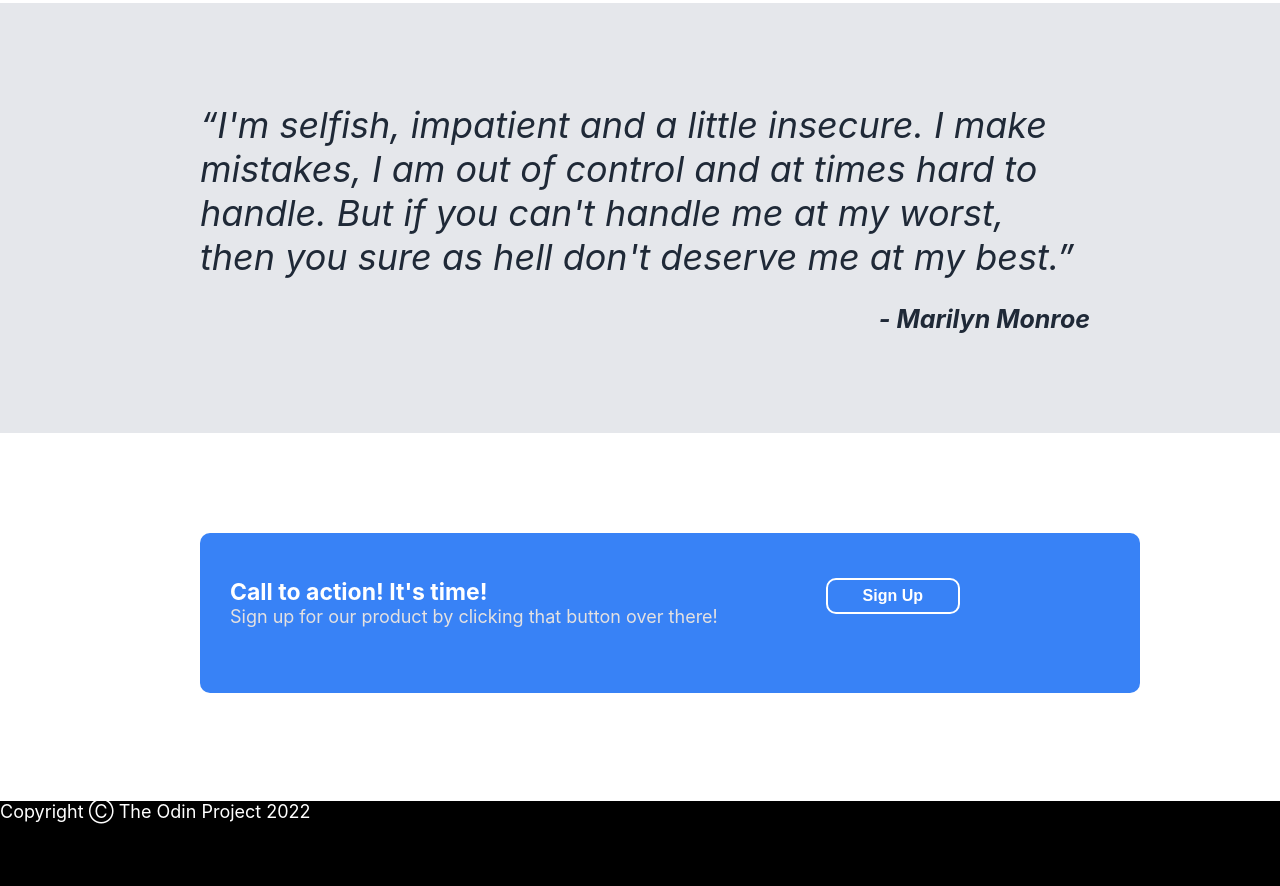
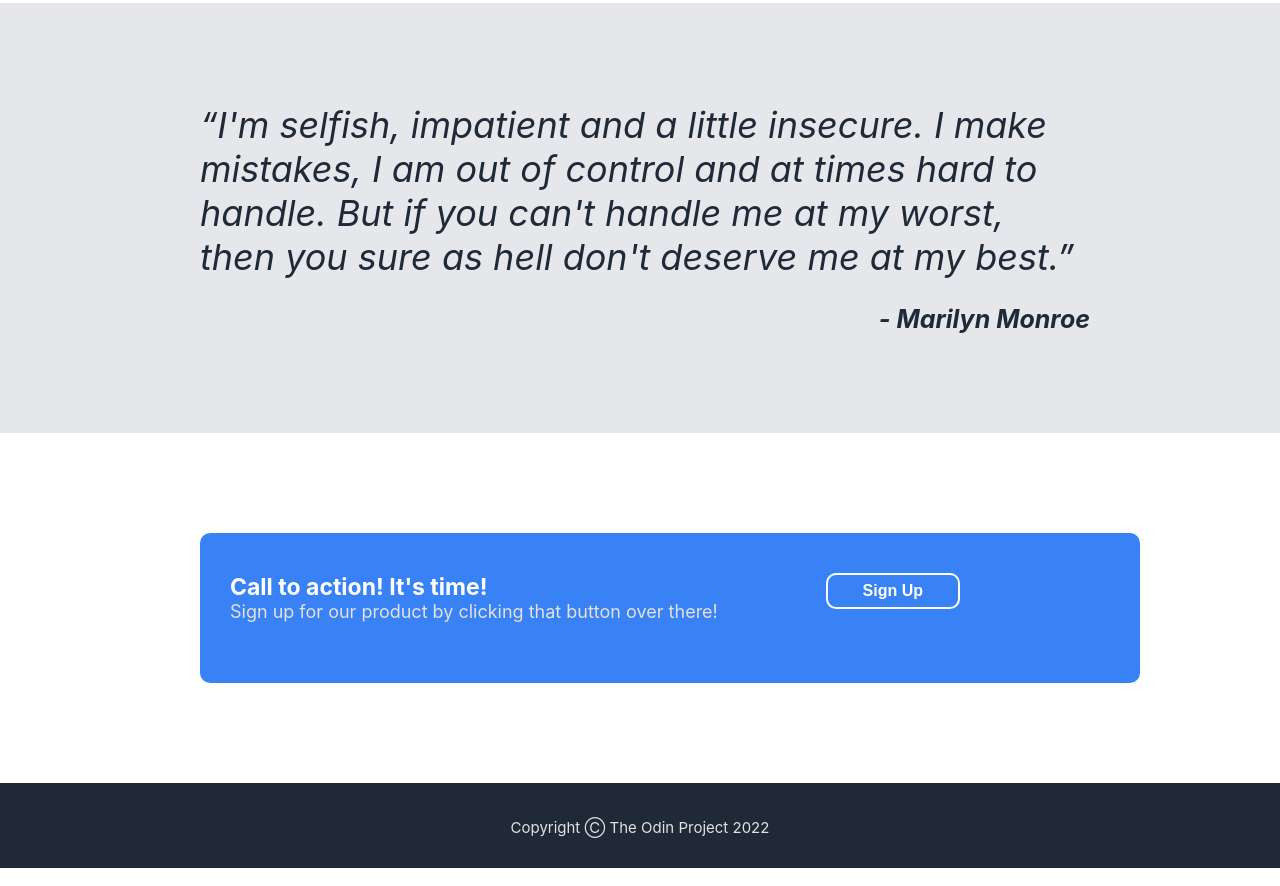
Before and after one commit to subasree-bs/odin-landing_page, a plain HTML site: page index.html in a window 1280 px wide. Shown: the part 1032-1918 px from the top of the page. Drawn offline with Linux system fonts and the light colour scheme.

Commit message:
ADD STYLES FOOTER

```diff
--- a/assets/css/styles.css
+++ b/assets/css/styles.css
@@ -40,7 +40,7 @@ li a {
     padding:20px 175px 20px 175px;
     /* background-color: grey; */
     height: 400px;
-    gap: 100px;
+    gap: 200px;
     /* width: 350px; */
   }
   .hcontent_left{
@@ -50,7 +50,11 @@ li a {
   }
   .hcontent_right{
     float:right;
-    width:400px;
+    width:500px;
+  }
+  .honda_img{
+    height: 200px;
+    width: 400px;
   }
   h1{
       font-size: 48px;
@@ -143,7 +147,7 @@ li a {
   background-color: #3882F6;
   border-radius: 10px;
   /* margin-top: 150px; */
-  padding: 45px 30px;
+  padding: 40px 30px;
 }
 .blue_p{
   color: #e4e1e1;
@@ -171,6 +175,12 @@ h3{
   margin-right: 150px;
 }
 .footer{
-  height:85px;
-  background-color: black;
+  height:40px;
+  background-color: #1F2937;
+  padding: 20px 0  25px 0;
 }
+.footer_p{
+  text-align: center;
+  color: #e4e1e1;
+  font-size: 15px;
+}
```
